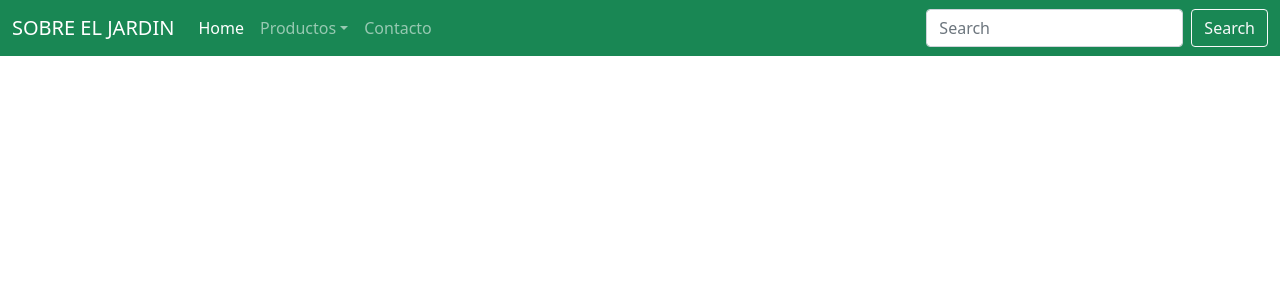
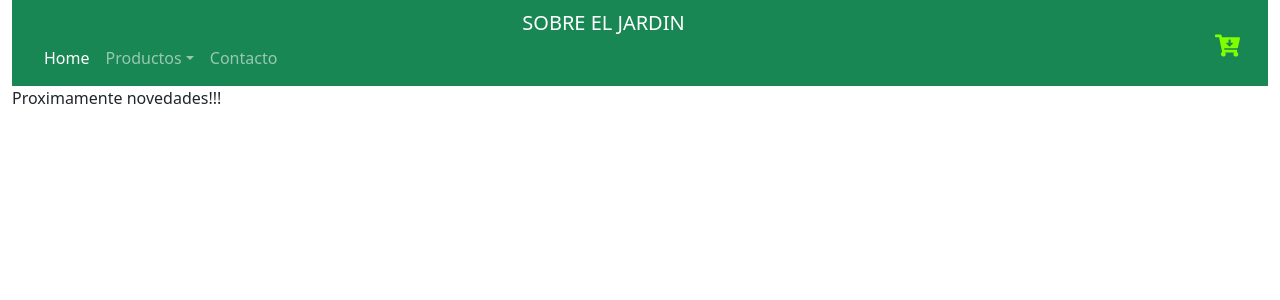
Before and after one commit to ezequieldimaso/ezequielDimaso-sobre-el-jardin, a React (Create React App) app: page / in a window 1280 px wide. Shown: the top 300 px of the page. Built offline with nearby package versions, Linux system fonts and the light colour scheme.

Commit message:
modificando navbar

```diff
--- a/package.json
+++ b/package.json
@@ -9,6 +9,7 @@
     "bootstrap": "^5.1.3",
     "react": "^17.0.2",
     "react-dom": "^17.0.2",
+    "react-icons": "^4.3.1",
     "react-scripts": "5.0.0",
     "web-vitals": "^2.1.4"
   },
--- a/src/App.css
+++ /dev/null
@@ -1,38 +0,0 @@
-.App {
-  text-align: center;
-}
-
-.App-logo {
-  height: 40vmin;
-  pointer-events: none;
-}
-
-@media (prefers-reduced-motion: no-preference) {
-  .App-logo {
-    animation: App-logo-spin infinite 20s linear;
-  }
-}
-
-.App-header {
-  background-color: #282c34;
-  min-height: 100vh;
-  display: flex;
-  flex-direction: column;
-  align-items: center;
-  justify-content: center;
-  font-size: calc(10px + 2vmin);
-  color: white;
-}
-
-.App-link {
-  color: #61dafb;
-}
-
-@keyframes App-logo-spin {
-  from {
-    transform: rotate(0deg);
-  }
-  to {
-    transform: rotate(360deg);
-  }
-}
--- a/src/App.js
+++ b/src/App.js
@@ -1,12 +1,16 @@
 import "bootstrap/dist/css/bootstrap.css"
-import './App.css';
 import "bootstrap/dist/js/bootstrap.bundle.min.js"
+import ItemListContainer from "./components/ItemListContainer";
 import Navbar from "./components/NavBar/Navbar";
+
+
+
 
 function App() {
   return (
-    <div className="App">
+    <div className="App container-fluid">
      <Navbar/>
+     <ItemListContainer mensaje="Proximamente novedades!!!"/>
     </div>
   );
 }
--- /dev/null
+++ b/src/components/CartWidget.jsx
@@ -0,0 +1,16 @@
+import React from 'react'
+import { FaCartArrowDown } from 'react-icons/fa';
+
+
+
+
+
+function CartWidget  ()  {
+  return (
+   <div className='CartWidget'>
+       <FaCartArrowDown/>
+    </div>
+  );
+}
+
+export default CartWidget
--- /dev/null
+++ b/src/components/ItemListContainer.jsx
@@ -0,0 +1,11 @@
+import React from 'react'
+
+const ItemListContainer = ({mensaje}) => {
+  return (
+    <div>
+        <p>{mensaje}</p>
+    </div>
+  )
+}
+
+export default ItemListContainer
--- /dev/null
+++ b/src/components/NavBar/Navbar.css
@@ -0,0 +1,10 @@
+.icon{
+  font-size: 25px;
+  color: chartreuse;
+}
+
+.Navbar{
+  text-align: center;
+  margin-left: auto;
+  margin-right: auto;
+}
--- a/src/components/NavBar/Navbar.jsx
+++ b/src/components/NavBar/Navbar.jsx
@@ -1,9 +1,13 @@
 import React from 'react'
+import CartWidget from '../CartWidget'
+import "./Navbar.css"
+
 
 const Navbar = () => {
   return (
     <nav className="navbar navbar-expand-lg navbar-dark  bg-success ">
   <div className="container-fluid">
+    <div className='Navbar container-fluid'>
       <a className="navbar-brand" href="#">SOBRE EL JARDIN</a>
       <button className="navbar-toggler" type="button" data-bs-toggle="collapse" data-bs-target="#navbarSupportedContent" aria-controls="navbarSupportedContent" aria-expanded="false" aria-label="Toggle navigation">
         <span className="navbar-toggler-icon"></span>
@@ -26,13 +30,10 @@ const Navbar = () => {
           <li className="nav-item">
             <a className="nav-link" href="#">Contacto</a>
           </li>
-
         </ul>
-      <form className="d-flex">
-        <input className="form-control me-2" type="search" placeholder="Search" aria-label="Search"/>
-        <button className="btn btn-outline-light" type="submit">Search</button>
-      </form>
       </div>
+    </div>
+        <a className="nav-link icon " aria-current="page" href="#"><CartWidget/></a>
   </div>
 </nav>
   )
```
Also changed, not shown: 1 other file (tests, documents, lock files or other folders). Lines whose indentation alone changed are shown as unchanged.
